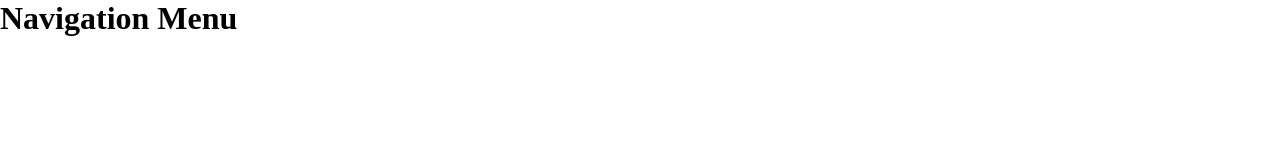
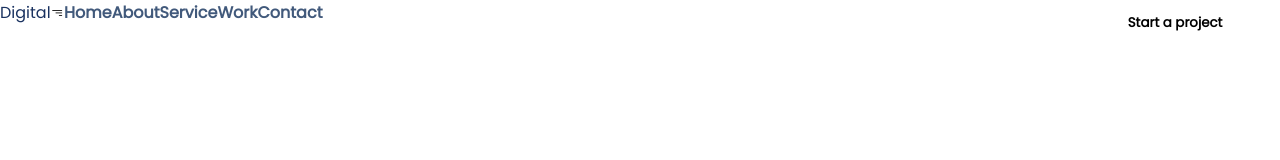
Before and after one commit to Parvezofficial/Indigo, a website: page index.html in a window 1280 px wide. Drawn offline with nearby package versions, Linux system fonts and the light colour scheme.

Commit message:
some changes

```diff
--- a/index.html
+++ b/index.html
@@ -9,6 +9,8 @@
     <link rel="stylesheet" href="style.css">
     <!-- fontawesome  -->
     <link rel="stylesheet" href="https://cdnjs.cloudflare.com/ajax/libs/font-awesome/6.1.1/css/all.min.css" integrity="sha512-KfkfwYDsLkIlwQp6LFnl8zNdLGxu9YAA1QvwINks4PhcElQSvqcyVLLD9aMhXd13uQjoXtEKNosOWaZqXgel0g==" crossorigin="anonymous" referrerpolicy="no-referrer" />
+    <!-- bootstrap icons  -->
+    <link rel="stylesheet" href="https://cdnjs.cloudflare.com/ajax/libs/bootstrap-icons/1.8.3/font/bootstrap-icons.min.css" integrity="sha512-YzwGgFdO1NQw1CZkPoGyRkEnUTxPSbGWXvGiXrWk8IeSqdyci0dEDYdLLjMxq1zCoU0QBa4kHAFiRhUL3z2bow==" crossorigin="anonymous" referrerpolicy="no-referrer" />
 </head>
 <body>
 
@@ -16,7 +18,40 @@
     =            header section             =
 =============================================-->
     <header class="container-fluid">
-        <h1>Navigation Menu</h1>
+        <nav id="nav" class="flex font-poppins">
+            <div class="nav-brand">
+                <a href="" class="text-dark">Digital</a>
+            </div>
+            <div class="toggle-btn">
+                <button class="btn">
+                    <i class="bi bi-filter-right"></i>
+                </button>
+            </div>
+            <div class="collapse flex-grow">
+                <ul class="flex">
+                    <li>
+                        <a href="#" class="link">Home</a>
+                    </li>
+                    <li>
+                        <a href="#" class="link">About</a>
+                    </li>
+                    <li>
+                        <a href="#" class="link">Service</a>
+                    </li>
+                    <li>
+                        <a href="#" class="link">Work</a>
+                    </li>
+                    <li>
+                        <a href="#" class="link">Contact</a>
+                    </li>
+                </ul>
+            </div>
+            <div class="flex-initial">
+                <ul class="flex">
+                    <button class="btn btn-primary bg-yellow">Start a project</button>
+                </ul>
+            </div>
+        </nav>
     </header>
 
 
--- a/package.json
+++ b/package.json
@@ -1,5 +1,6 @@
 {
   "dependencies": {
+    "bootstrap-icons": "^1.8.3",
     "http": "^0.0.1-security",
     "http-server": "^14.1.1"
   }
--- a/style.css
+++ b/style.css
@@ -67,25 +67,25 @@ ul{
         color: var(--text-red);
     }
     .bg-blue{
-        color: var(--bg-blue);
+        background: var(--bg-blue);
     }
     .bg-red{
-        color: var(--bg-red);
+        background: var(--bg-red);
     }
     .bg-yellow{
-        color: var(--bg-yellow);
+        background: var(--bg-yellow);
     }
     .bg-purple{
-        color: var(--bg-purple);
+        background: var(--bg-purple);
     }
     .bg-gradient{
-        color: var(--bg-gradient);
+        background: var(--bg-gradient);
     }
     .bg-gradient-indigo{
-        color: var(--bg-gradient-indigo);
+        background: var(--bg-gradient-indigo);
     }
     .bg-gradient-peach{
-        color: var(--bg-gradient-peach);
+        background: var(--bg-gradient-peach);
     }
     .font-poppins{
         font-family: var(--font-poppins);
```
Also changed, not shown: 1 other file.
